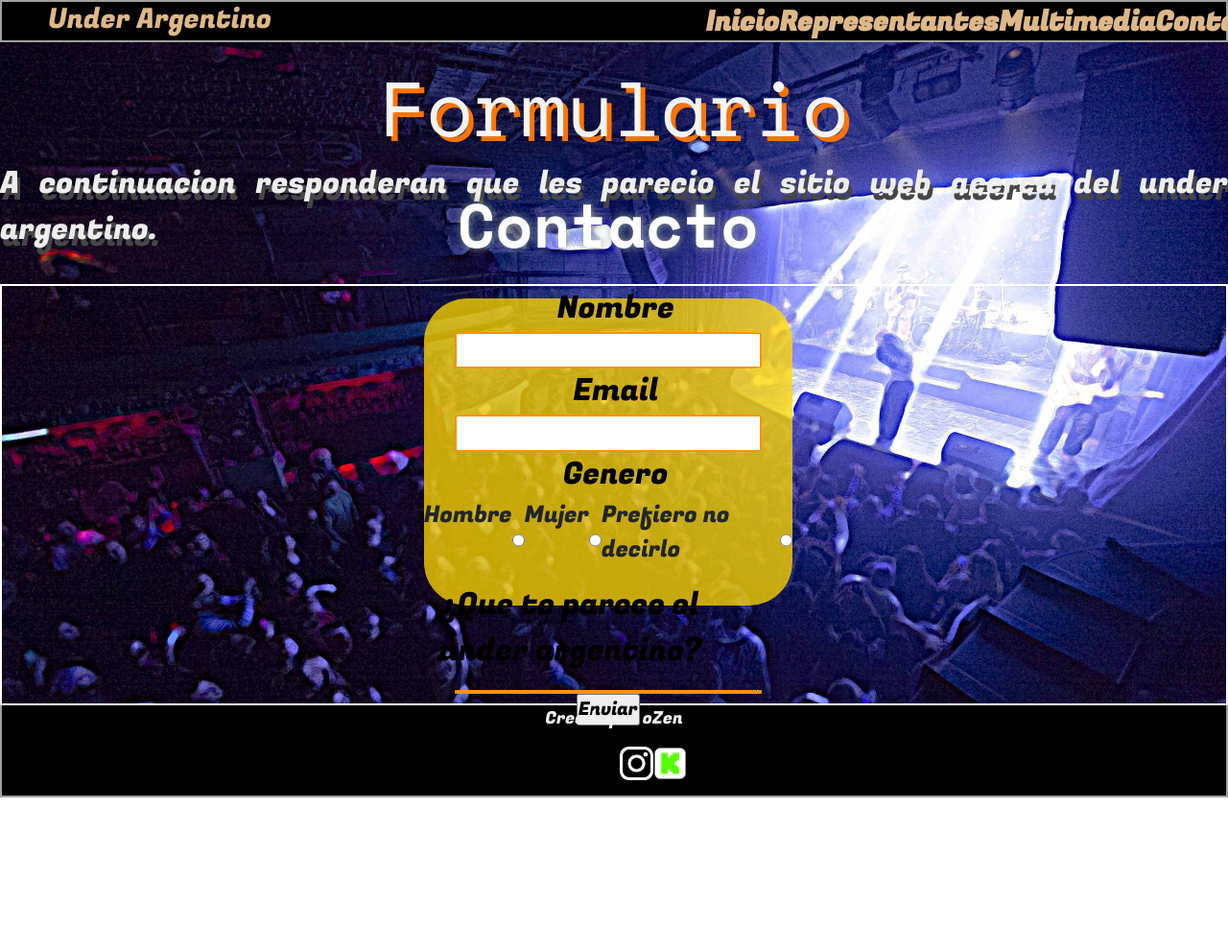
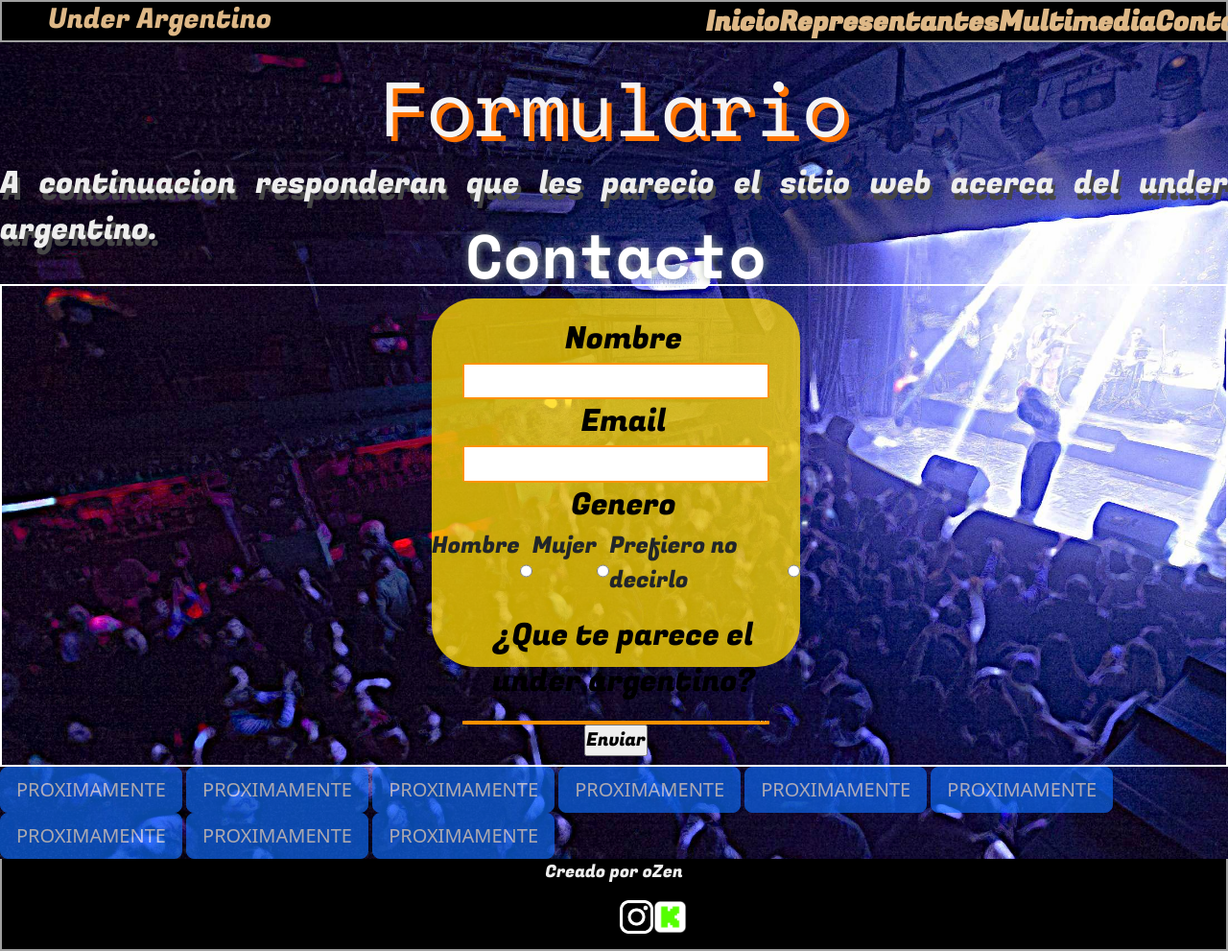
Before and after one commit to ozen06/under-argentino, a plain HTML site: page pages/formulario.html in a window 1280 px wide. Shown: the whole page at 96% size. Before the commit the page ends 831 px from the top, so only its background shows below. Drawn offline with nearby package versions, Linux system fonts and the light colour scheme.

Commit message:
Agregue botones. Corregi tamaños.

```diff
--- a/css/estilos.css
+++ b/css/estilos.css
@@ -238,7 +238,7 @@ footer nav {
 .cards {
     display: flex;
     flex-direction: column;
-    height: 36vw;
+    height: 38vw;
     width: 30vw;
     background-color: #ffffff;
     border-radius: 45px;
@@ -361,11 +361,10 @@ footer nav {
     display: grid;
     grid-template-areas:
         ". formulario .";
-    grid-template-columns: 31% 50% 25%;
-    align-items: center;
+    grid-template-columns: 0% 100% 0%;
     padding-top: 1vw;
     padding-bottom: 8vw;
-    padding-left: 5vw;
+    padding-left: 35vw;
     border: 2px solid white;
 }
 
@@ -379,7 +378,7 @@ footer nav {
     align-items: center;
     align-content: center;
     flex-direction: column;
-    height: 25vw;
+    height: 30vw;
     width: 30vw;
     background-color: #ffd900c4;
     border-radius: 45px;
@@ -396,6 +395,7 @@ footer nav {
 .form__text {
     padding-left: 1rem;
     font-size: 2rem;
+    text-align: center;
     color: rgb(0, 0, 0);
     text-decoration: #464646;
 }
@@ -420,6 +420,11 @@ footer nav {
 
 .form_padding {
     padding: 5;
+}
+
+.centrado-boton{
+    display: flex;
+    justify-content: center;
 }
 
 @media (max-width: 425px) {
--- a/pages/formulario.html
+++ b/pages/formulario.html
@@ -56,6 +56,15 @@
                     <input class="p__font form__input-font" type="submit" value="Enviar">
                 </div>
             </div>
+            <button type="button" class="btn btn-primary btn-lg" disabled>PROXIMAMENTE</button>
+            <button type="button" class="btn btn-primary btn-lg" disabled>PROXIMAMENTE</button>
+            <button type="button" class="btn btn-primary btn-lg" disabled>PROXIMAMENTE</button>
+            <button type="button" class="btn btn-primary btn-lg" disabled>PROXIMAMENTE</button>
+            <button type="button" class="btn btn-primary btn-lg" disabled>PROXIMAMENTE</button>
+            <button type="button" class="btn btn-primary btn-lg" disabled>PROXIMAMENTE</button>
+            <button type="button" class="btn btn-primary btn-lg" disabled>PROXIMAMENTE</button>
+            <button type="button" class="btn btn-primary btn-lg" disabled>PROXIMAMENTE</button>
+            <button type="button" class="btn btn-primary btn-lg" disabled>PROXIMAMENTE</button>
             <div class="modal" tabindex="-1">
                 <div class="modal-dialog">
                     <div class="modal-content">
```
